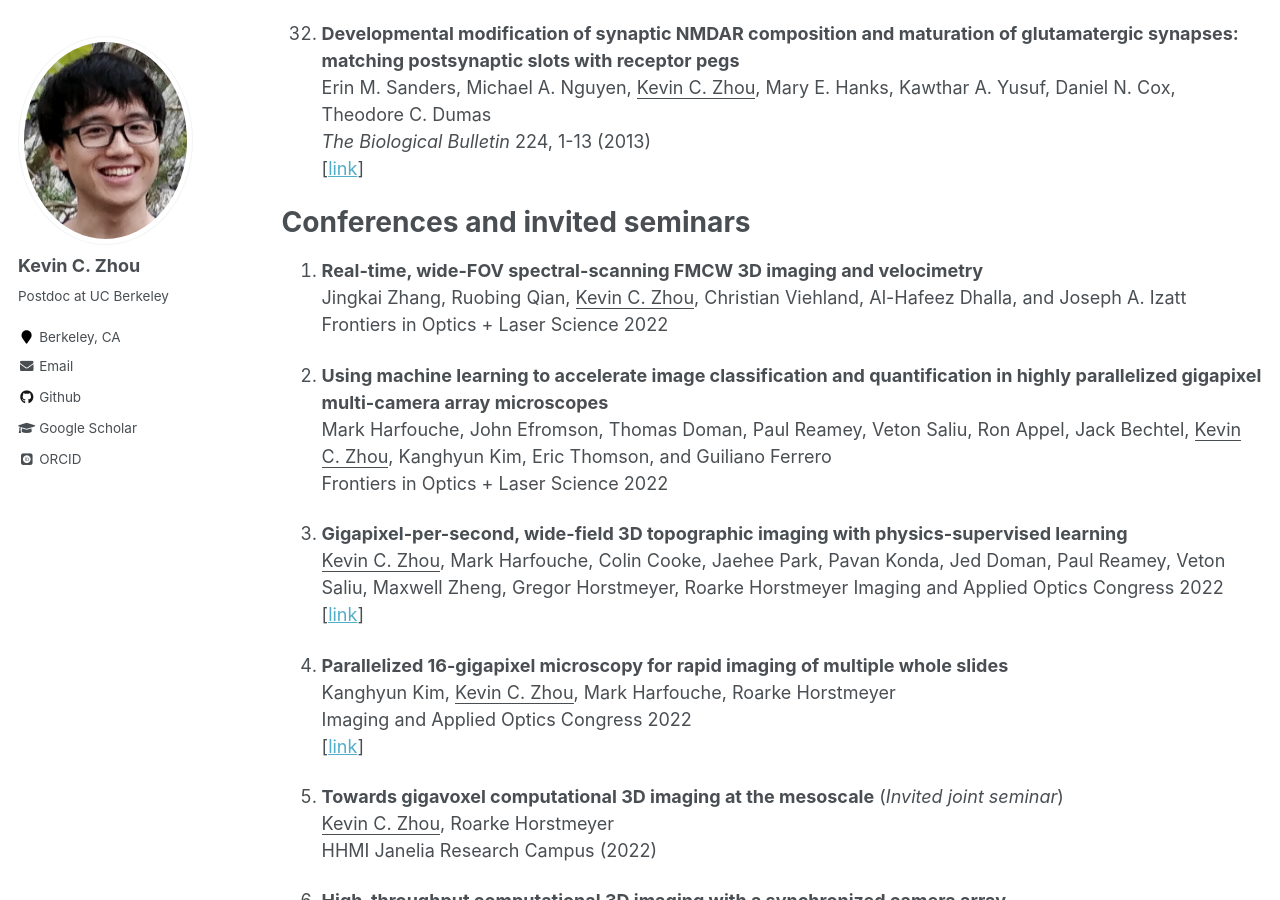
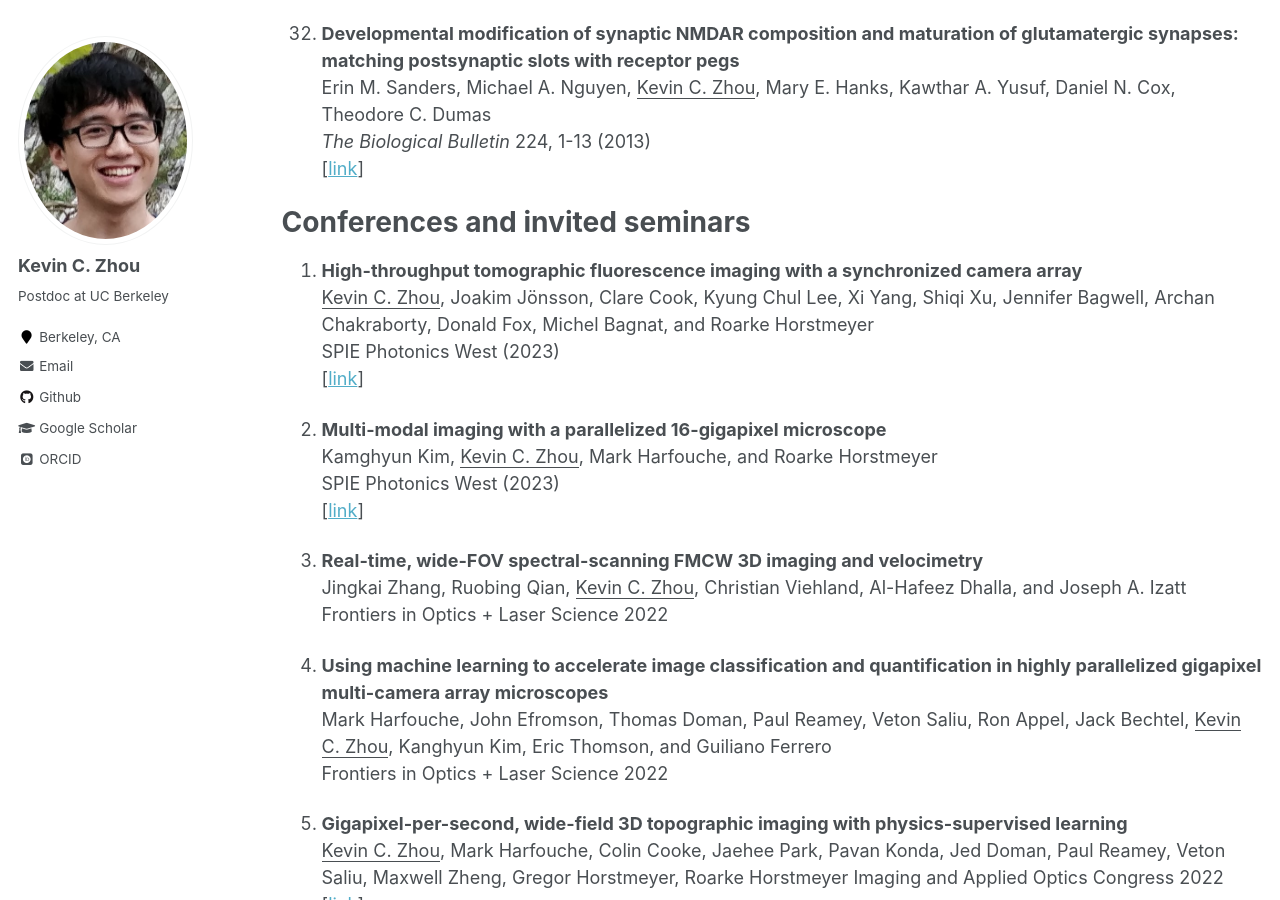
Before and after one commit to kevinczhou/kevinczhou.github.io, a Jekyll site: the page built from _pages/publications.md, in a window 1280 px wide and 900 px high, scrolled down 4892 px. Built offline with Jekyll 4.4.1, drawn with Linux system fonts in a browser that asks for light colours; some web fonts are replaced.

Commit message:
Update publications.md

```diff
--- a/_pages/publications.md
+++ b/_pages/publications.md
@@ -170,6 +170,16 @@ Erin M. Sanders, Michael A. Nguyen, <ins>Kevin C. Zhou</ins>, Mary E. Hanks, Kaw
 
 
 # Conferences and invited seminars
+1. **High-throughput tomographic fluorescence imaging with a synchronized camera array**
+<ins>Kevin C. Zhou</ins>, Joakim Jönsson, Clare Cook, Kyung Chul Lee, Xi Yang, Shiqi Xu, Jennifer Bagwell, Archan Chakraborty, Donald Fox, Michel Bagnat, and Roarke Horstmeyer
+SPIE Photonics West (2023)
+[[link](https://www.spiedigitallibrary.org/conference-proceedings-of-spie/PC12390/PC123900C/High-throughput-tomographic-fluorescence-imaging-with-a-synchronized-camera-array/10.1117/12.2649458.short)]
+
+1. **Multi-modal imaging with a parallelized 16-gigapixel microscope**
+Kamghyun Kim, <ins>Kevin C. Zhou</ins>, Mark Harfouche, and Roarke Horstmeyer
+SPIE Photonics West (2023)
+[[link](https://www.spiedigitallibrary.org/conference-proceedings-of-spie/PC12383/PC1238303/Multi-modal-imaging-with-a-parallelized-16-gigapixel-microscope-Conference/10.1117/12.2649472.short)]
+
 1. **Real-time, wide-FOV spectral-scanning FMCW 3D imaging and velocimetry**
 Jingkai Zhang, Ruobing Qian, <ins>Kevin C. Zhou</ins>, Christian Viehland, Al-Hafeez Dhalla, and Joseph A. Izatt
 Frontiers in Optics + Laser Science 2022
```
